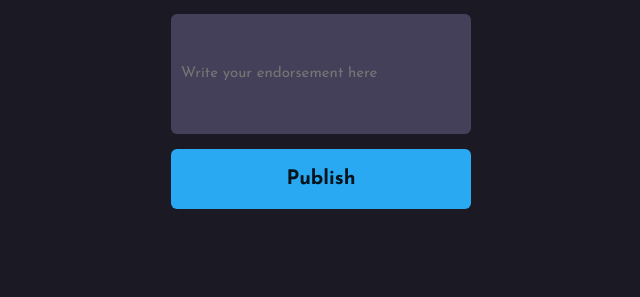
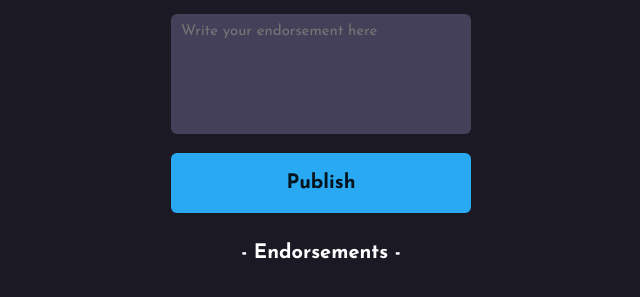
Before and after one commit to cAtshaw/champion, a plain HTML site: page index.html in a window 1280 px wide. Shown: the part 169-466 px from the top of the page, without its empty margins (319-959 px from the left). Drawn offline with Linux system fonts and the light colour scheme.

Commit message:
HTML, CSS basics done.

```diff
--- a/index.html
+++ b/index.html
@@ -19,16 +19,20 @@
         <img src="images/freddie.png" id="freddie" />
         <h1 id="champs">We are the Champions</h1>
         <div class="inputmsg">
-          <input
-            type="text"
+          <textarea
+            name=""
             placeholder="Write your endorsement here"
             id="endorsemsg"
-          />
+            cols="30"
+            rows="10"
+          ></textarea>
         </div>
         <div class="publish">
           <button id="publishbtn">Publish</button>
         </div>
-        <div class="endorsements"></div>
+        <div class="endorsements">
+          <h2 id="endorsetitle">- Endorsements -</h2>
+        </div>
       </div>
     </div>
     <script src="app.js"></script>
--- a/styles.css
+++ b/styles.css
@@ -28,8 +28,9 @@ body {
 }
 
 #endorsemsg {
-  text-align: left;
-  vertical-align: top;
+  color: white;
+  outline: none;
+  resize: none;
   box-sizing: border-box;
   padding: 10px;
   white-space: normal;
@@ -55,3 +56,13 @@ body {
   font-weight: 700;
   font-size: 20px;
 }
+
+#endorsetitle {
+  font-size: 20px;
+  margin-top: 30px;
+  margin-left: auto;
+  margin-right: auto;
+  color: white;
+  width: 200px;
+  height: 20px;
+}
```
